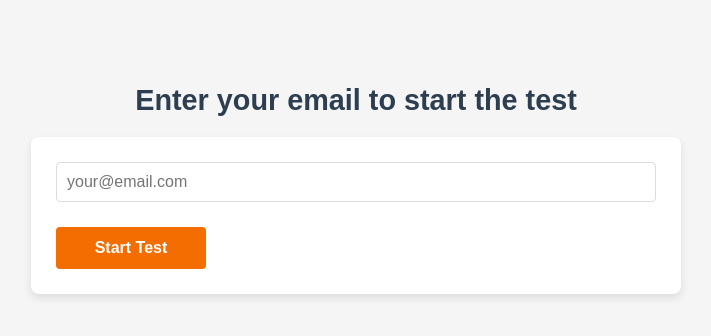
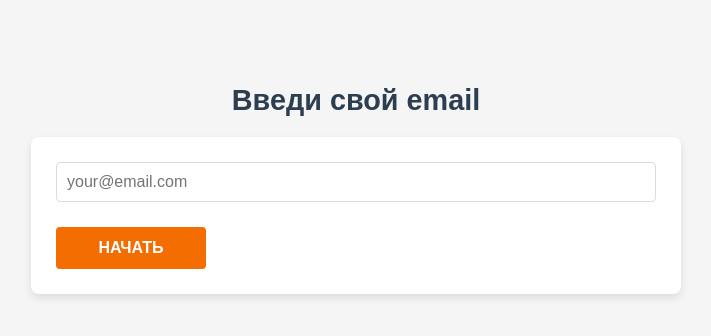
Before and after one commit to suibema/tg-mini-app-KOT-ft, a plain HTML site: page index.html in a window 1280 px wide. Shown: the whole page, without its empty margins (284-995 px from the left). Drawn offline with Linux system fonts and the light colour scheme; a web font is replaced by a local one.

Commit message:
Update index.html

```diff
--- a/index.html
+++ b/index.html
@@ -7,10 +7,10 @@
   <link rel="stylesheet" href="style.css" />
 </head>
 <body>
-  <h2>Enter your email to start the test</h2>
+  <h2>Введи свой email</h2>
   <form id="email-form">
     <input type="email" name="email" id="email" required placeholder="your@email.com" />
-    <button type="submit">Start Test</button>
+    <button type="submit">НАЧАТЬ</button>
   </form>
   <p id="email-error" style="color: red;"></p>
 
```
